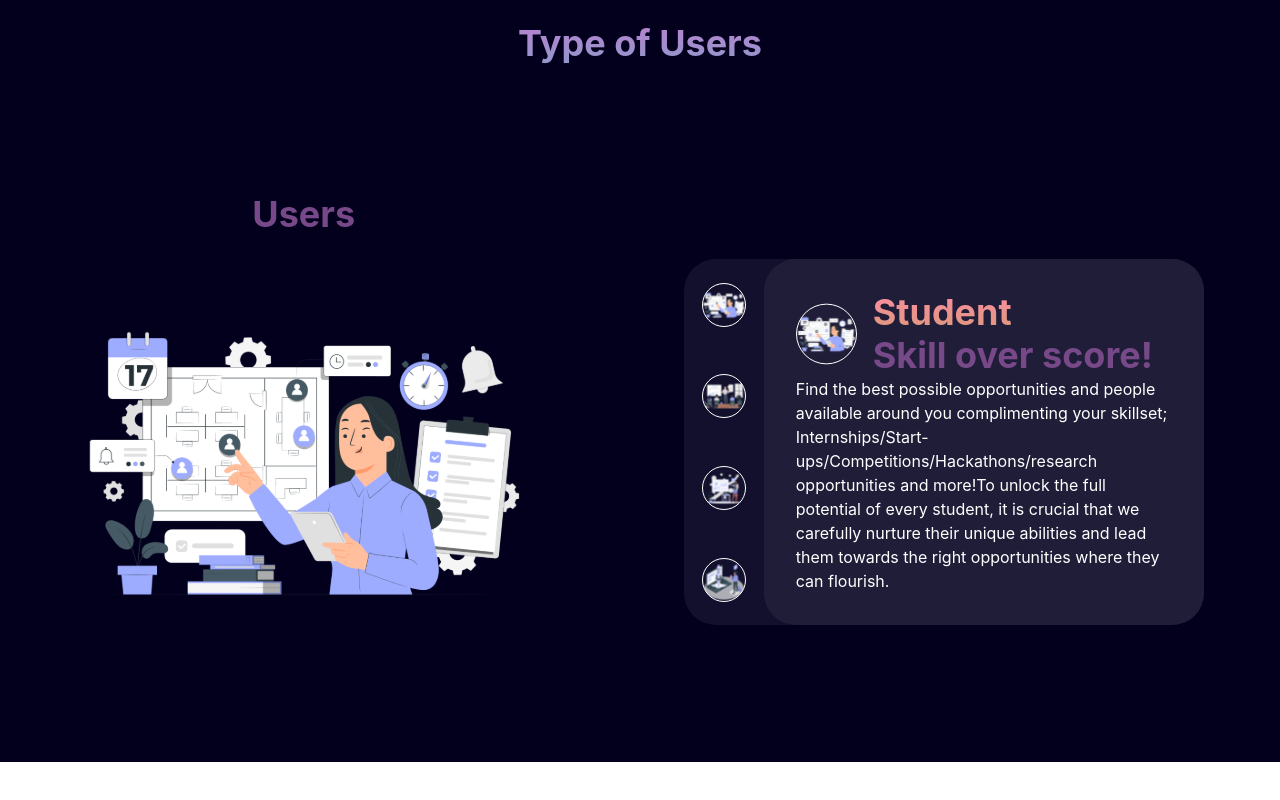
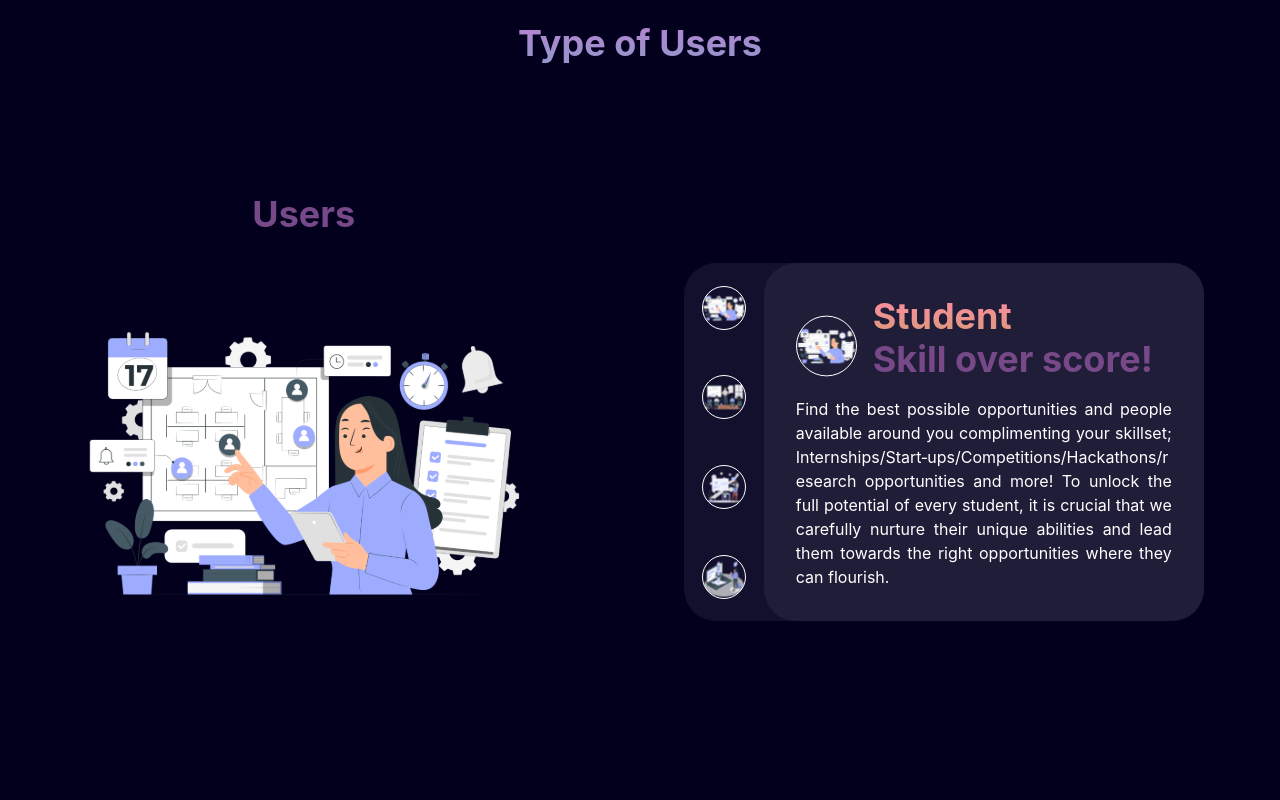
Before and after one commit to The-Opportunties-Portal/top-landing, a Next.js app: page / in a window 1280 px wide. Shown: the part 838-1638 px from the top of the page. Before the commit the page ends 1600 px from the top, so only its background shows below. Built offline with nearby package versions, Linux system fonts and the light colour scheme.

Commit message:
style: Fix minor styling issues

```diff
--- a/pages/index.tsx
+++ b/pages/index.tsx
@@ -138,14 +138,16 @@ export default function Home() {
                   >
                     Student
                   </Heading>
-                  <Heading color="#784989">Skill over score!</Heading>
+                  <Heading color="#784989" mb={4}>
+                    Skill over score!
+                  </Heading>
                 </Box>
               </Flex>
-              <Text>
+              <Text textAlign={"justify"}>
                 Find the best possible opportunities and people available around
                 you complimenting your skillset;
-                Internships/Start-ups/Competitions/Hackathons/research
-                opportunities and more!To unlock the full potential of every
+                Internships/Start&#8209;ups/Competitions/Hackathons/research
+                opportunities and more! To unlock the full potential of every
                 student, it is crucial that we carefully nurture their unique
                 abilities and lead them towards the right opportunities where
                 they can flourish.
@@ -154,6 +156,8 @@ export default function Home() {
           </Flex>
         </Flex>
       </Box>
+
+      <Box h="100vh" pt={"60px"} color="white" bg="rgba(3, 0, 30, 1)"></Box>
     </>
   );
 }
```
